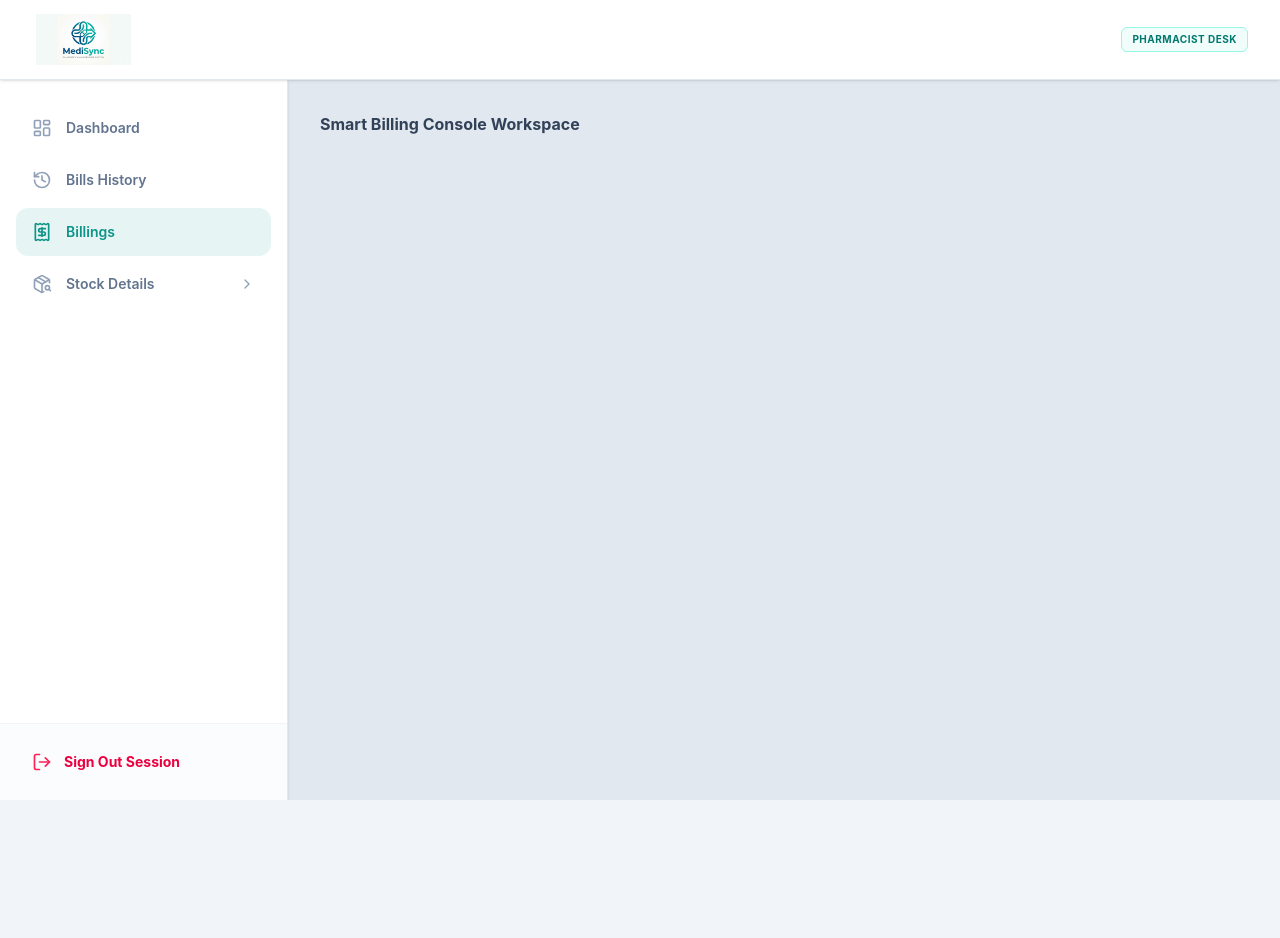
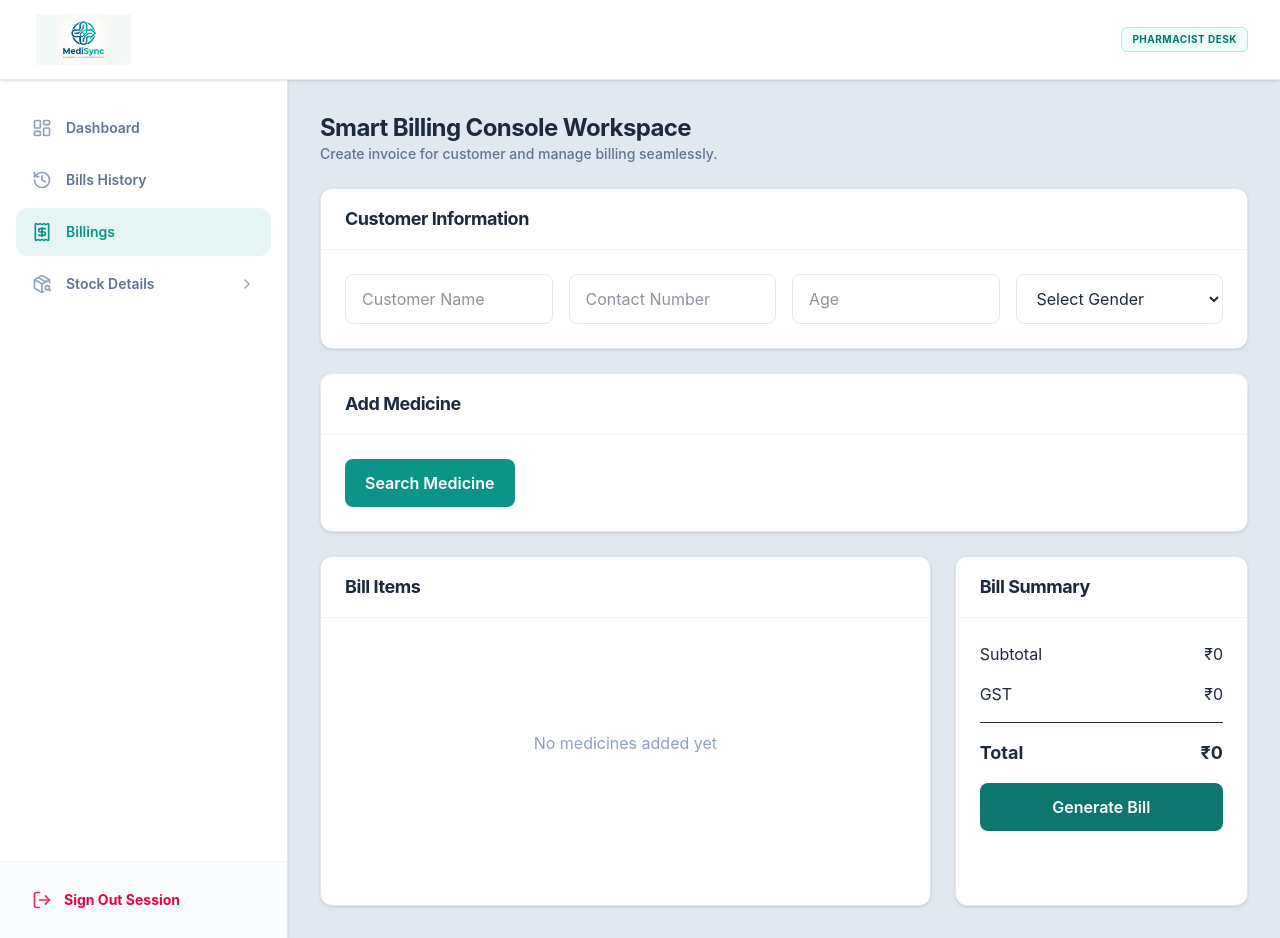
Before and after one commit to kunal1601/MediSync, a React (Vite) app in the folder Project/medisync-frontend/: page /dashboard/pharmacist/billing in a window 1280 px wide. Before the commit the page ends 800 px from the top, so only its background shows below. Built offline with nearby package versions, Linux system fonts and the light colour scheme.

Commit message:
Created billing page layout and integrated route

```diff
--- a/Project/medisync-frontend/src/App.jsx
+++ b/Project/medisync-frontend/src/App.jsx
@@ -5,6 +5,7 @@ import AdminLayout from './layouts/AdminLayout';
 import PharmacistLayout from './layouts/PharmacistLayout';
 import OwnerDashboardPage from './features/dashboard/components/OwnerDashboardPage';
 import PharmacistDashboardPage from './features/dashboard/components/PharmacistDashboardPage'; // 👈 Import new panel component
+import BillingPage from './features/billing/components/BillingPage'; // 🐸 Import new billing page component
 
 function App() {
   return (
@@ -30,7 +31,7 @@ function App() {
         {/* MASTER PHARMACIST CHANNELS */}
         <Route path="/dashboard/pharmacist" element={<PharmacistLayout />}>
           <Route index element={<PharmacistDashboardPage />} /> {/* 👈 Swapped placeholder out */}
-          <Route path="billing" element={<div className="text-left font-bold text-slate-700">Smart Billing Console Workspace</div>} />
+         <Route path="billing" element={<BillingPage />} /> {/* 🐸 Added new billing page route */}
           <Route path="stock-details" element={<div className="text-left font-bold text-slate-700">Pharmacy Medical Supply Matrix Ledger</div>} />
           <Route path="history" element={<div className="text-left font-bold text-slate-700">Completed Store Logs & Invoicing Logs</div>} />
         </Route>
--- /dev/null
+++ b/Project/medisync-frontend/src/features/billing/components/BillingPage.jsx
@@ -0,0 +1,134 @@
+const BillingPage = () => {
+  return (
+    <div className="space-y-6 animate-fadeIn text-left">
+
+      {/* Page Header */}
+      <div>
+        <h2 className="text-2xl font-bold text-slate-800 tracking-tight">
+          Smart Billing Console Workspace
+        </h2>
+        <p className="text-sm text-slate-500 font-medium">
+          Create invoice for customer and manage billing seamlessly.
+        </p>
+      </div>
+
+      {/* Customer Information */}
+      <div className="bg-white rounded-xl shadow-sm border border-slate-200 overflow-hidden">
+        <div className="px-6 py-4 border-b border-slate-100">
+          <h3 className="text-lg font-bold text-slate-800">
+            Customer Information
+          </h3>
+        </div>
+
+        <div className="p-6 grid grid-cols-1 md:grid-cols-2 xl:grid-cols-4 gap-4">
+          <input
+            placeholder="Customer Name"
+            className="border border-slate-200 rounded-lg px-4 py-3 outline-none focus:border-brand-secondary"
+          />
+
+          <input
+            placeholder="Contact Number"
+            className="border border-slate-200 rounded-lg px-4 py-3 outline-none focus:border-brand-secondary"
+          />
+
+          <input
+            placeholder="Age"
+            className="border border-slate-200 rounded-lg px-4 py-3 outline-none focus:border-brand-secondary"
+          />
+
+          <select className="border border-slate-200 rounded-lg px-4 py-3 outline-none focus:border-brand-secondary">
+            <option>Select Gender</option>
+            <option>Male</option>
+            <option>Female</option>
+            <option>Other</option>
+          </select>
+        </div>
+      </div>
+
+      {/* Add Medicine */}
+      <div className="bg-white rounded-xl shadow-sm border border-slate-200 overflow-hidden">
+        <div className="px-6 py-4 border-b border-slate-100">
+          <h3 className="text-lg font-bold text-slate-800">
+            Add Medicine
+          </h3>
+        </div>
+
+        <div className="p-6">
+          <button
+            className="
+              px-5 py-3
+              rounded-lg
+              bg-brand-secondary
+              text-white
+              font-semibold
+              hover:bg-brand-primary
+              transition
+            "
+          >
+            Search Medicine
+          </button>
+        </div>
+      </div>
+
+      {/* Bill Section */}
+      <div className="grid grid-cols-1 xl:grid-cols-3 gap-6">
+
+        <div className="xl:col-span-2 bg-white rounded-xl shadow-sm border border-slate-200 min-h-[350px]">
+          <div className="px-6 py-4 border-b border-slate-100">
+            <h3 className="text-lg font-bold text-slate-800">
+              Bill Items
+            </h3>
+          </div>
+
+          <div className="flex items-center justify-center h-[250px] text-slate-400">
+            No medicines added yet
+          </div>
+        </div>
+
+        <div className="bg-white rounded-xl shadow-sm border border-slate-200">
+          <div className="px-6 py-4 border-b border-slate-100">
+            <h3 className="text-lg font-bold text-slate-800">
+              Bill Summary
+            </h3>
+          </div>
+
+          <div className="p-6 space-y-4">
+            <div className="flex justify-between">
+              <span>Subtotal</span>
+              <span>₹0</span>
+            </div>
+
+            <div className="flex justify-between">
+              <span>GST</span>
+              <span>₹0</span>
+            </div>
+
+            <div className="border-t pt-4 flex justify-between font-bold text-lg">
+              <span>Total</span>
+              <span>₹0</span>
+            </div>
+
+            <button
+              className="
+                w-full
+                bg-brand-primary
+                hover:bg-brand-secondary
+                text-white
+                py-3
+                rounded-lg
+                font-semibold
+                transition
+              "
+            >
+              Generate Bill
+            </button>
+          </div>
+        </div>
+
+      </div>
+
+    </div>
+  );
+};
+
+export default BillingPage;
```
